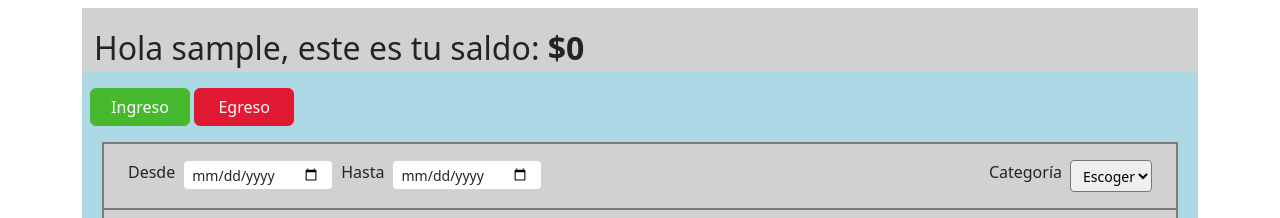
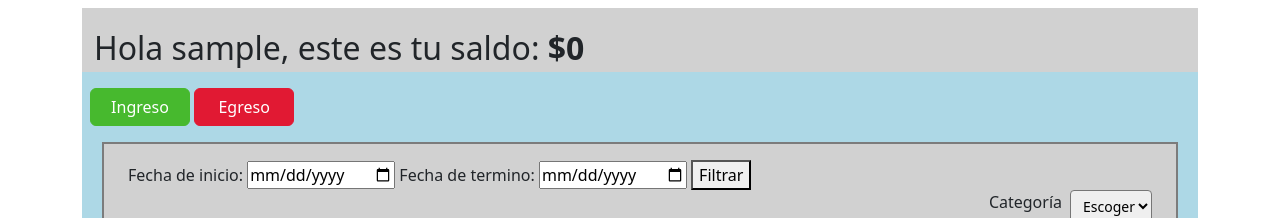
Before and after one commit to DCC-CC4401/2023-1-Grupo-27, a Django app: page /mainApp/ in a window 1280 px wide. Shown: the part 86-304 px from the top of the page. Run offline with Django 4.2, Linux system fonts and the light colour scheme; the visitor is signed in with stand-in values (Sample User, id 1); data comes from the database, SQL or seed files in the repository; data that the repository does not hold is empty.

Commit message:
Feat: implemented functionality to filter by date

```diff
--- a/FinanceManager/mainApp/templates/index.html
+++ b/FinanceManager/mainApp/templates/index.html
@@ -67,12 +67,23 @@
                 </div>
                 <div class="row border border-dark border-1 main_background main_container2">
                     <div class="row py-2 border border-dark border-1 py-3 main_background">
-                        <div class="col d-inline-flex">
-                            <label for="desde" class="form-label pe-2">Desde</label>
-                            <input type="date" class="form-control form-select-sm" id="desde">
-                            <label for="hasta" class="form-label ps-2 pe-2">Hasta</label>
-                            <input type="date" class="form-control form-select-sm" id="hasta">
-                        </div>
+                        <form method="get" action="">
+                            <label for="fecha_inicio">Fecha de inicio:</label>
+                            {% if fecha_inicio == "1900-01-01" %}
+                            <input type="date" id="fecha_inicio" name="fecha_inicio">
+                            {% else %}
+                            <input type="date" id="fecha_inicio" name="fecha_inicio" value="{{fecha_inicio}}">
+                            {% endif %}
+
+                            <label for="fecha_termino">Fecha de termino:</label>
+                            {% if fecha_termino == "9999-12-31" %}
+                            <input type="date" id="fecha_termino" name="fecha_termino">
+                            {% else %}
+                            <input type="date" id="fecha_termino" name="fecha_termino" value="{{fecha_termino}}">
+                            {% endif %}
+                            <button type="submit">Filtrar</button>
+                        </form>
+
                         <div class="col d-inline-flex justify-content-lg-end">
                             <label for="categoriaEscoger" class="form-label pe-2">Categoría</label>
                             <select class="form-select-sm" aria-label="categoriaEscoger" id="categoriaEscoger">
@@ -96,6 +107,7 @@
                                 </thead>
                                 <tbody class="table-group-divider">
                                     {% for transaccion in transacciones %}
+                                    {% if transaccion.fecha|date:"Y-m-d" >= fecha_inicio and transaccion.fecha|date:"Y-m-d" <= fecha_termino %}
                                     <tr>
                                         <td>{{ transaccion.nombre }}</td>
                                         <td>{{ transaccion.fecha | date:"d-m-Y" }}</td>
@@ -122,6 +134,7 @@
                                         </button>
                                         </td>
                                     </tr>
+                                    {% endif %}
                                     {% endfor %}
                                 </tbody>
                             </table>
--- a/FinanceManager/mainApp/views.py
+++ b/FinanceManager/mainApp/views.py
@@ -16,7 +16,26 @@ def index(request):  # Metodo para la pagina principal
         transacciones = Transaccion.objects.filter(usuario=user.id).order_by('-fecha') # Obtener transacciones del usuario ordenadas por fecha descendiente
         saldo = saldo_usuario(user.id) # Obtener saldo del usuario
         categorias_form = agregar_categorias_form() # Para crear las categorias iterativamente al momento de cargar la pagina
-        return render(request, "index.html", {"transacciones": transacciones, "user": user, "saldo": saldo, "categorias_form": categorias_form}) # Cargamos la pagina con lo correspondiente
+
+        # Obtenemos la fecha de inicio almacenada en la sesión
+        fecha_inicio = request.session.get("fecha_inicio", "1900-01-01")
+        fecha_termino = request.session.get("fecha_termino", "9999-12-31")
+
+        # Actualizamos la fecha de inicio en la sesión si se proporciona en la solicitud GET
+        if "fecha_inicio" in request.GET:
+            if request.GET.get("fecha_inicio") == "":   #Si se borra la fecha, se vuelve a la por defecto
+                fecha_inicio = "1900-01-01"
+            else:
+                fecha_inicio = request.GET["fecha_inicio"]  #obtenemos la fecha ingresada
+            request.session["fecha_inicio"] = fecha_inicio  #Guardamos la fecha ingresada en la sesion
+        if "fecha_termino" in request.GET:
+            if request.GET.get("fecha_termino") == "":  #Si se borra la fecha, se vuelve a la por defecto
+                fecha_termino = "9999-12-31"
+            else:
+                fecha_termino=request.GET["fecha_termino"]  #obtenemos la fecha ingresada
+            request.session["fecha_termino"] = fecha_termino    #Guardamos la fecha ingresada en la sesion
+
+        return render(request, "index.html", {"transacciones": transacciones, "user": user, "saldo": saldo, "categorias_form": categorias_form, "fecha_inicio":fecha_inicio, "fecha_termino":fecha_termino}) # Cargamos la pagina con lo correspondiente
     if request.method == "POST": # Se envía un formulario desde la pagina
         if "ingreso" in request.POST or "egreso" in request.POST: # Estamos recibiendo un post del modal de ingreso o egreso
             tipo = "Ingreso" if "ingreso" in request.POST else "Egreso" # Diferenciamos caso entre ingreso o egreso
```
